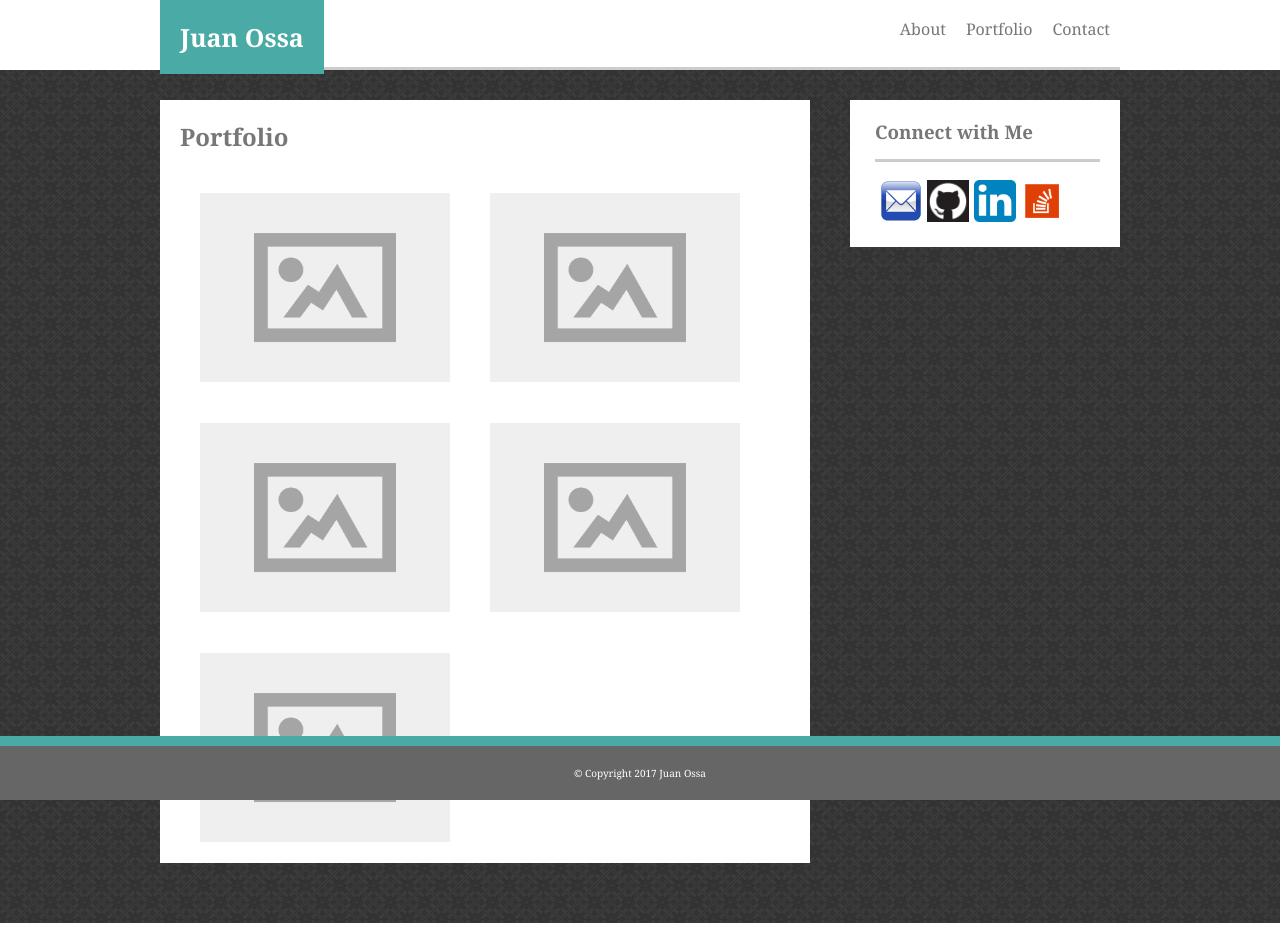
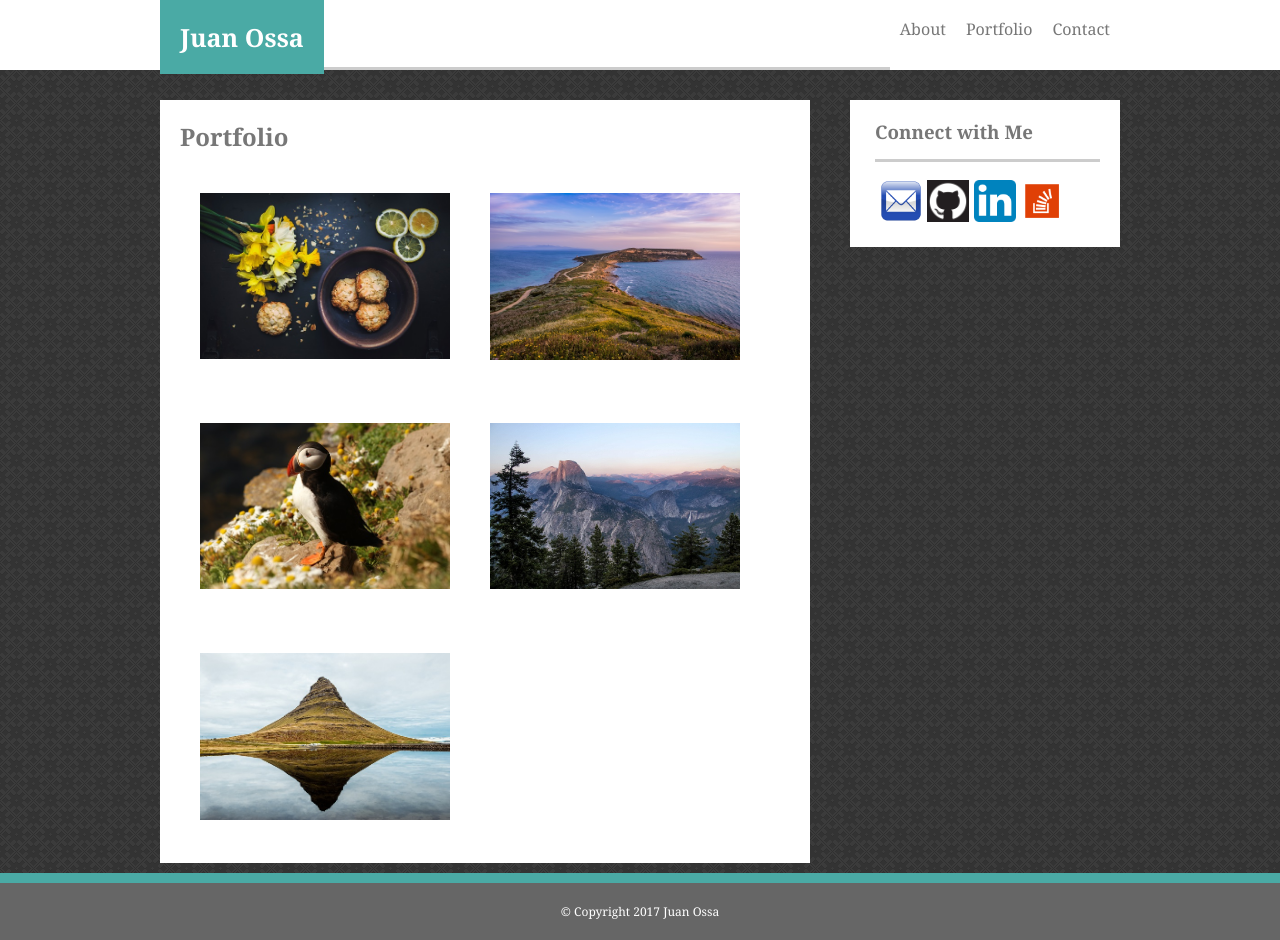
Before and after one commit to CLMBN/Basic-Portfolio, a PHP site: page /portfolio.html in a window 1280 px wide. Run offline with PHP 8.4, Linux system fonts and the light colour scheme.

Commit message:
udpated flex function new portfolio images

```diff
--- a/assets/css/style.css
+++ b/assets/css/style.css
@@ -5,8 +5,12 @@
 }
 	html {
  		background: url(../images/dark_embroidery.png);
+ 		height: 100%;
 	}
 	body {
+		display: flex;
+		flex-direction: column;
+		height: 100%;
 		top: 0;
 		margin: 0;
 		padding: 0;
@@ -14,6 +18,10 @@
 		color: #777777;
 		background-color: #ffffff;
 		}
+
+	header {
+		flex: 0 0 auto;
+	}
 
 	.top-container {
 		position: relative;
@@ -51,7 +59,7 @@
 		display: block;
 		color: #777777;
 		text-align: center;
-		padding: 18px 10px 20px;
+		padding: 18px 10px 30px;
 		background-color: white;
 	}
 
@@ -68,9 +76,9 @@
 	}
 
 	#main-background {
+		flex: 1 0 auto;
 		background-image: url("../images/dark_embroidery.png");
 		padding-top: 20px;
-		padding-bottom: 50px;
 		width: 100%;
 
 	}
@@ -129,13 +137,12 @@
 	}
 
 	#footer {
+		flex: 0 0 auto;
 		clear: both;
-		font-size: 10px;
+		font-size: 12px;
 		background-color: #666666;
 		color: 	white;
 		text-align: center;
-		position: fixed;
-		bottom: 0px;
 		width: 100%;
 		padding: 20px;
 		border-top: solid #4aaaa5 10px;
@@ -150,7 +157,7 @@
 		height: 190px;
 		width: 250px;
 		position: relative;
-		padding: 0;
+		padding-bottom: 5;
 		margin: 20px;
 	}
 
@@ -167,6 +174,7 @@
 		color: white;
 		left: 0;
 		bottom: 0;
+		margin: 0 0 50px 0;
 		padding: 1em;
 		font-weight: 700;
 		z-index: 2;
@@ -180,7 +188,7 @@
 	}
 	/* Contact */
 
-	.contact-form {
+	.mailme {
 		list-style: none;
 		padding-bottom: 20px;
 	}
--- a/portfolio.html
+++ b/portfolio.html
@@ -8,16 +8,16 @@
 
 <body>
 
-	<div class="top-container">
-		<header class="nav">
+	<header class="top-container">
+		<div class="nav">
 			<div>
 				<li id="name"><strong>Juan Ossa</strong></li>
 				<li id="nav-links"><a href="contact.html">Contact</a></li>
 				<li id="nav-links"><a href="portfolio.html">Portfolio</a></li>
 				<li id="nav-links"><a href="index.html">About</a></li>
 			</div>
-		</header>
-	</div>
+		</div>
+	</header>
 
 		<div id="main-background">
 			<div class="main-body">
@@ -27,31 +27,31 @@
 
 				<figure class="portfolio-image">
 					<a href="#">
-					<img class="placeholder" src="assets\images\placeholder.png" alt="Image" />
+					<img class="placeholder" src="assets\images\placeholder1.jpg" alt="Image" />
 					<figcaption class="caption-text">Hangman</figcaption>
 				</figure>
 
 				<figure class="portfolio-image">
 					<a href="#">
-					<img class="placeholder" src="assets\images\placeholder.png" alt="Image" />
+					<img class="placeholder" src="assets\images\placeholder2.jpg" alt="Image" />
 					<figcaption class="caption-text">RPG Game</figcaption>
 				</figure>
 
 				<figure class="portfolio-image">
 					<a href="#">
-					<img class="placeholder" src="assets\images\placeholder.png" alt="Image" />
+					<img class="placeholder" src="assets\images\placeholder3.jpg" alt="Image" />
 					<figcaption class="caption-text">Trivia Game</figcaption>
 				</figure>
 
 				<figure class="portfolio-image">
 					<a href="#">
-					<img class="placeholder" src="assets\images\placeholder.png" alt="Image" />
+					<img class="placeholder" src="assets\images\placeholder4.jpg" alt="Image" />
 					<figcaption class="caption-text">Rutgers Info Widget</figcaption>
 				</figure>
 
 				<figure class="portfolio-image">
 					<a href="#">
-					<img class="placeholder" src="assets\images\placeholder.png" alt="Image" />
+					<img class="placeholder" src="assets\images\placeholder5.jpg" alt="Image" />
 					<figcaption class="caption-text">Paper Rock Scissors</figcaption>
 				</figure>
 
```
Also changed, not shown: contact.html (+7 -7 lines), index.html (+4 -4 lines), assets/images/placeholder1.jpg (added), assets/images/placeholder2.jpg (added), assets/images/placeholder3.jpg (added), assets/images/placeholder4.jpg (added), assets/images/placeholder5.jpg (added), 1 other file.
